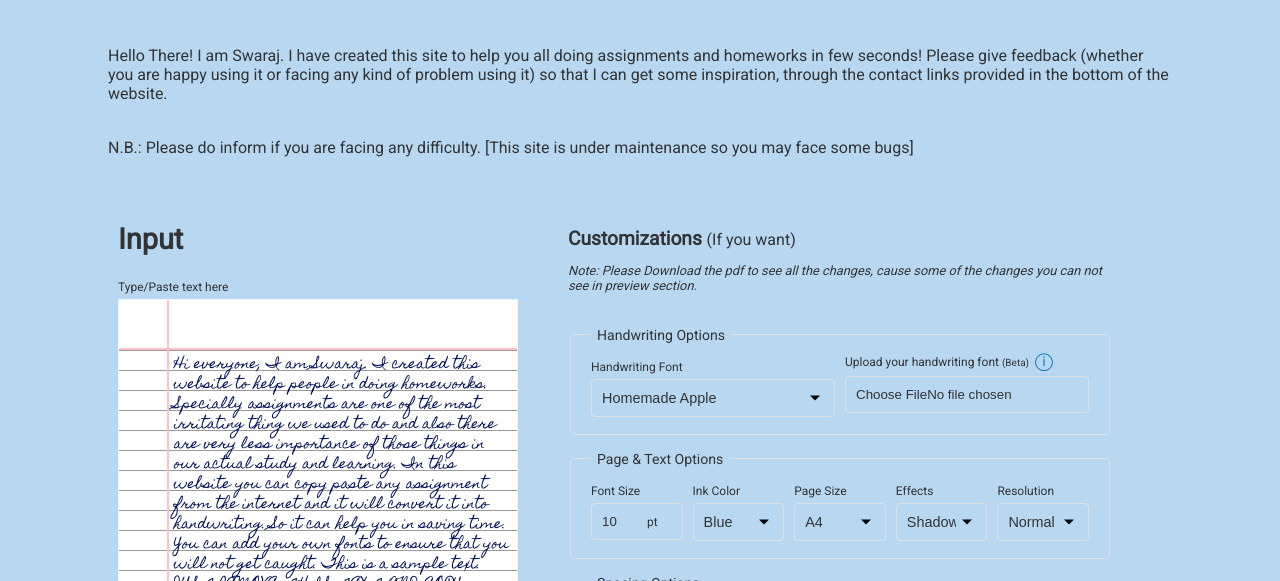
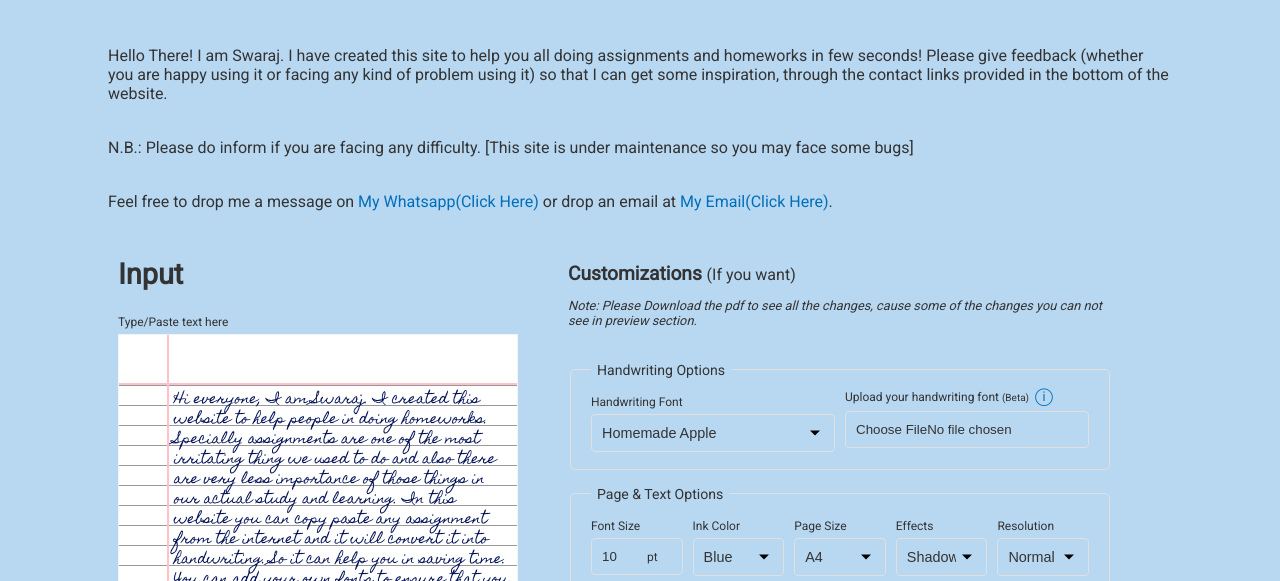
Before and after one commit to iswaraj/txt2hw, a website with bundled scripts: page index.html in a window 1280 px wide. Shown: the part 219-800 px from the top of the page. Built offline with nearby package versions, Linux system fonts and the light colour scheme; no server answers; a web font is replaced by a local one.

Commit message:
Added contact details on Top

```diff
--- a/index.html
+++ b/index.html
@@ -98,6 +98,13 @@
         <p>
           N.B.: Please do inform if you are facing any difficulty. [This site is under maintenance so you may face some bugs]
           <br /><br />
+        </p>
+        <p>
+          Feel free to drop me a message on
+          <a href="https://wa.me/919064297782">My Whatsapp(Click Here)</a> or
+          drop an email at
+          <a href="mailto:iswarajkhan@gmail.com">My Email(Click Here)</a>.
+          <br\><br\>
         </p>
       </section>
       <section class="generate-image-section">
```
